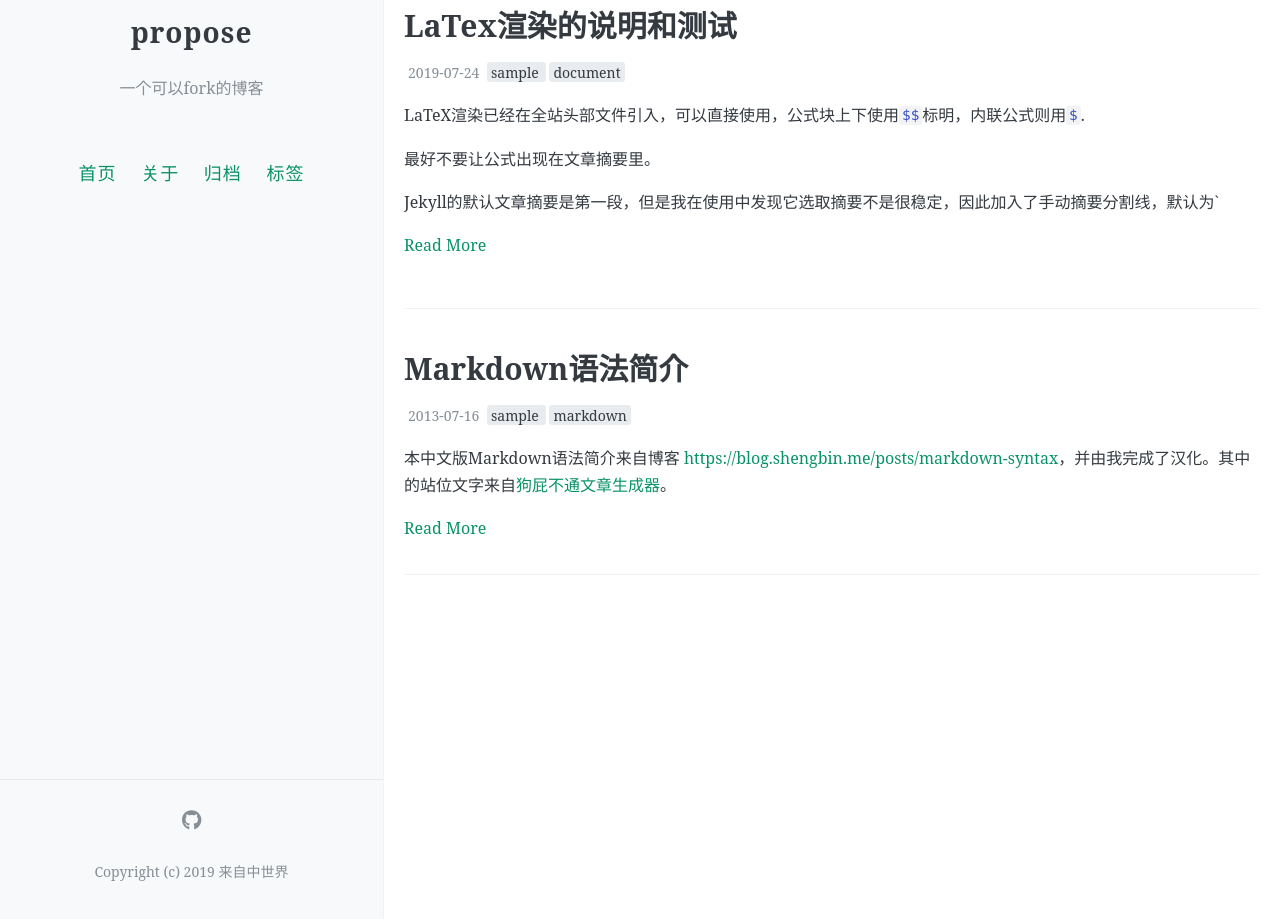
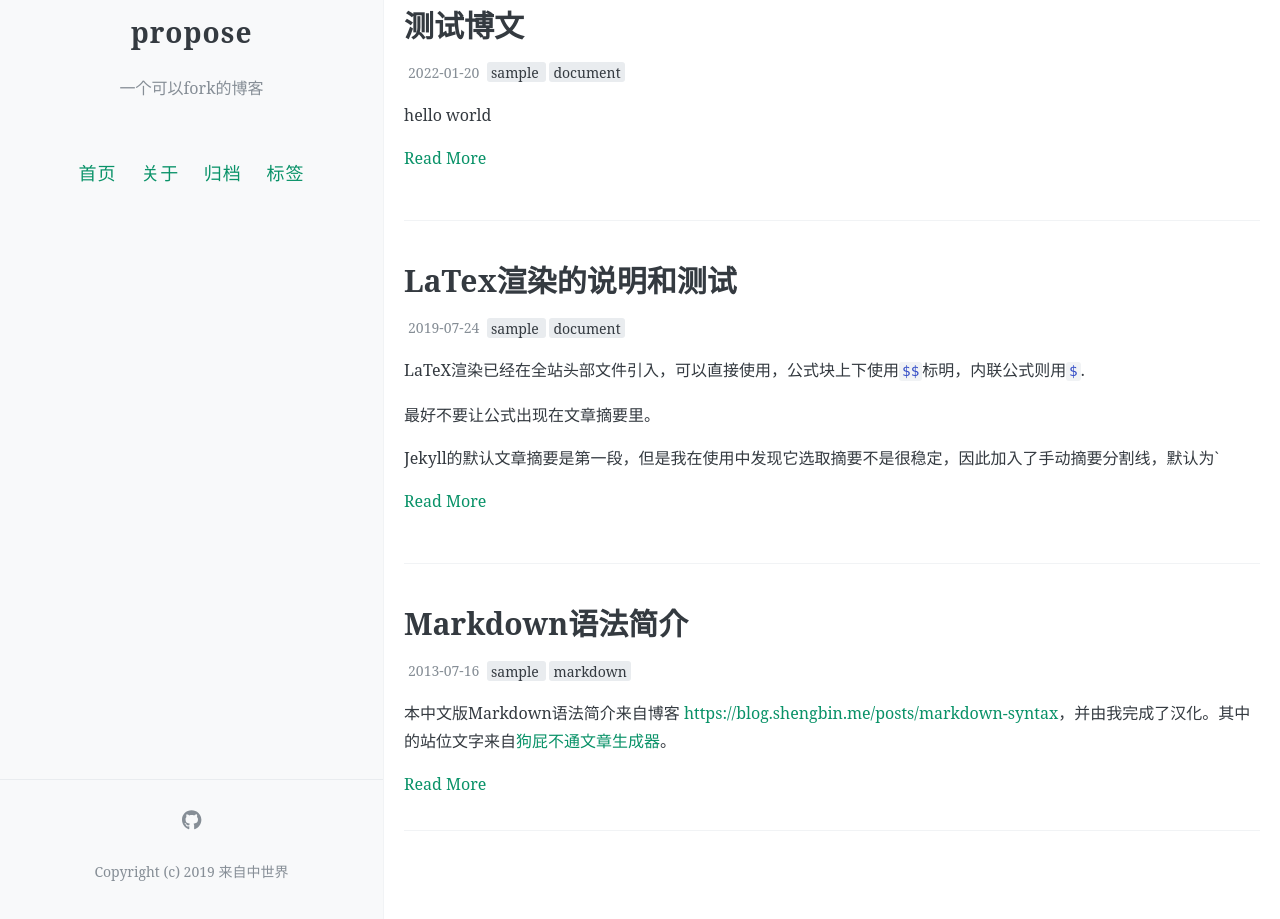
Before and after one commit to manpropose00/propose, a Jekyll site: the page built from index.html, in a window 1280 px wide and 1209 px high. Shown: the part 290-1209 px from the top of the window. Built offline with Jekyll 4.4.1, drawn with Linux system fonts in a browser that asks for light colours; the list of posts is cut into pages by our own code; comment, search, counter and statistics services are not loaded.

Commit message:
Update and rename 2022-01-20.md to 2022-01-20-test.md

```diff
--- a/_posts/2022-01-20.md
+++ b/_posts/2022-01-20-test.md
@@ -4,8 +4,8 @@ layout: post
 title: 测试博文
 date: 2022-01-20
 Author: 来自中世界
-categories:
 tags: [sample, document]
 comments: ture
 
 ---
+hello world
```
